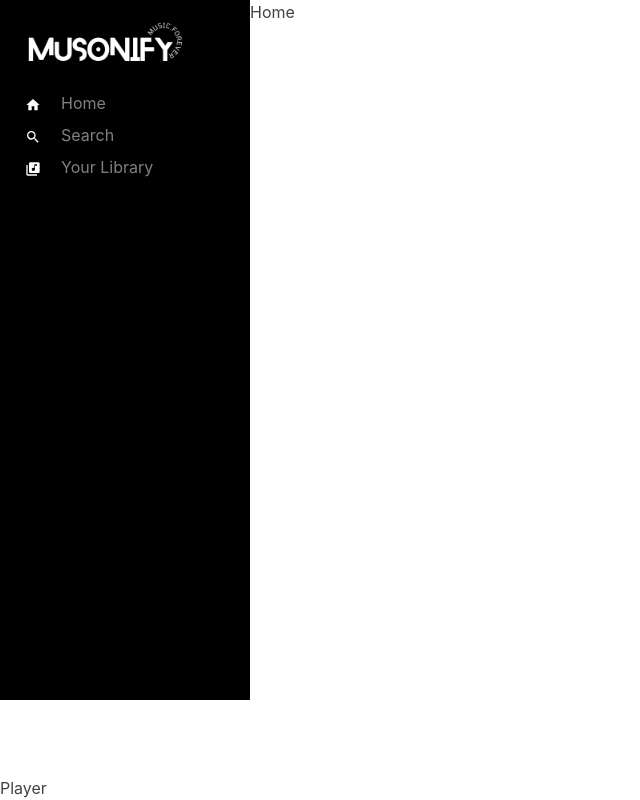
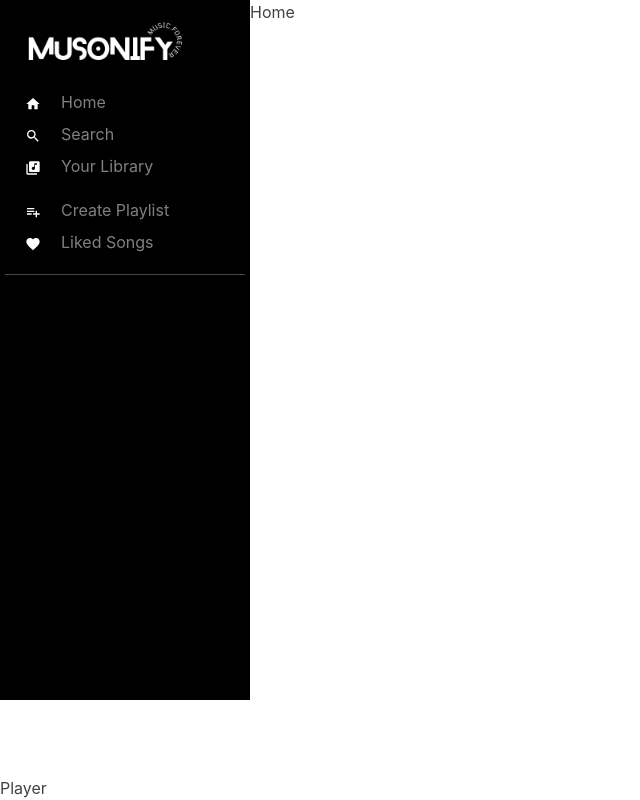
Before and after one commit to Divici/musonify, a Next.js app: page / in a window 1280 px wide. Shown: the whole page, without its empty margins (0-640 px from the left). Built offline with nearby package versions, Linux system fonts and the light colour scheme.

Commit message:
Sidebar lower nav done

```diff
--- a/components/sidebar.tsx
+++ b/components/sidebar.tsx
@@ -21,14 +21,26 @@ const navMenu = [
     },
   ]
 
+  const musicMenu = [
+    {
+      name: 'Create Playlist',
+      icon: MdPlaylistAdd,
+      route: '/',
+    },
+    {
+      name: 'Liked Songs',
+      icon: MdFavorite,
+      route: '/favorites',
+    },
+  ]
+
 const Sidebar = () => {
     return (
         <Box width="100%" height="calc(100vh - 100px)" bg="black" paddingX="5px" color="gray">
-
             <Box paddingY="20px" height="100%">
 
                 <Box width="200px" marginBottom="20px" paddingX="20px">
-                    <NextImage src="/musonifyLogo.png" height={85} width={300} />
+                    <NextImage src="/musonifyLogo.png" height={110} width={400} />
                 </Box>
                 <Box marginBottom="20px">
                     <List spacing={2}>
@@ -46,6 +58,26 @@ const Sidebar = () => {
                         ))}
                     </List>
                 </Box>
+
+                <Box marginTop="20px">
+                    <List spacing={2}>
+                        {musicMenu.map((menu) => (
+                            <ListItem paddingX="20px" fontSize="16px" key={menu.name}>
+                                <LinkBox>
+                                    <NextLink href={menu.route} passHref>
+                                        <LinkOverlay>
+                                            <ListIcon as={menu.icon} color="white" marginRight="20px" />
+                                            {menu.name}
+                                        </LinkOverlay>
+                                    </NextLink>
+                                </LinkBox>
+                            </ListItem>
+                        ))}
+                    </List>
+                </Box>
+
+                <Divider marginY="20px" color="gray.600" />
+
             </Box>
         </Box>
     )
```
